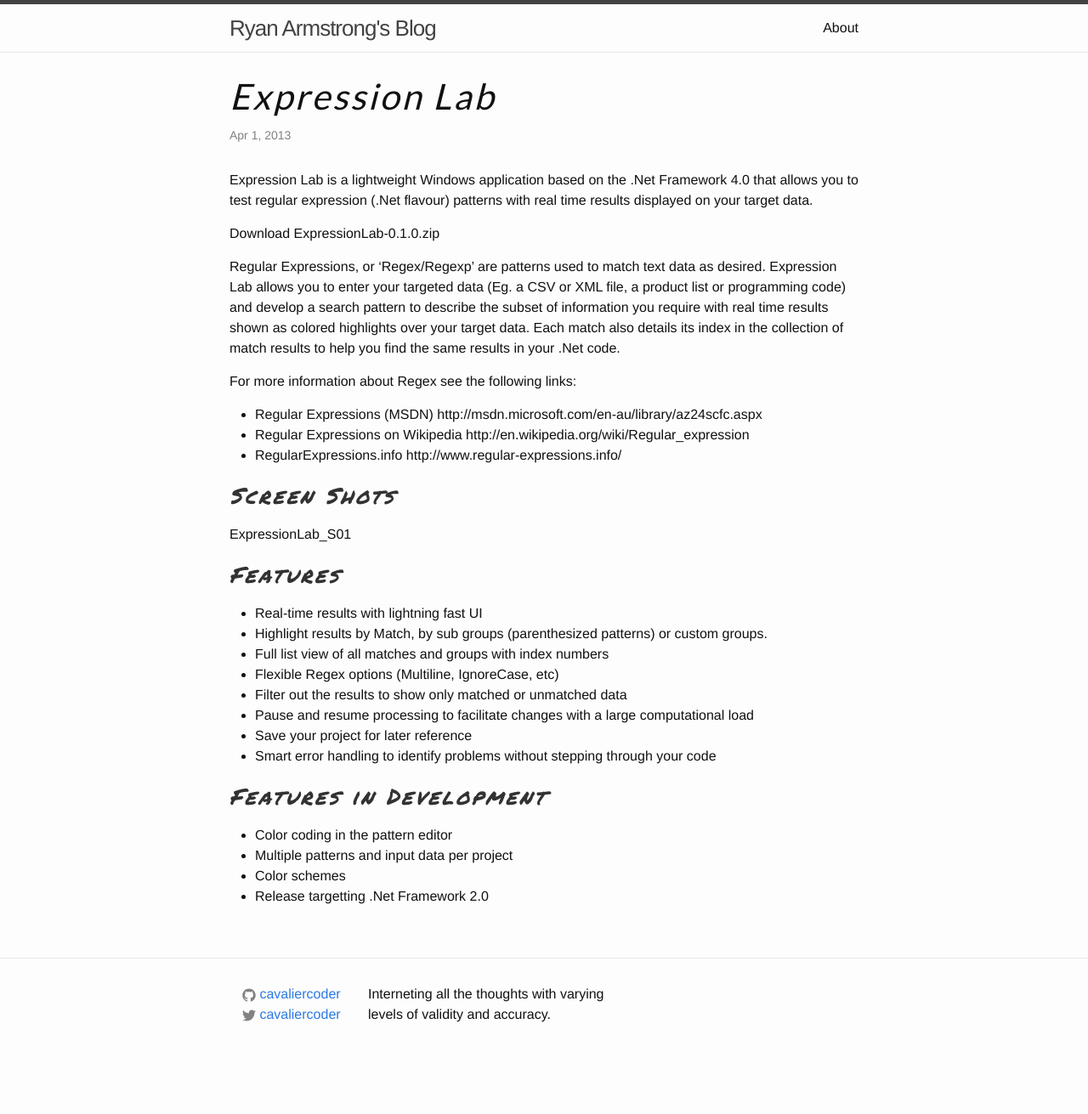
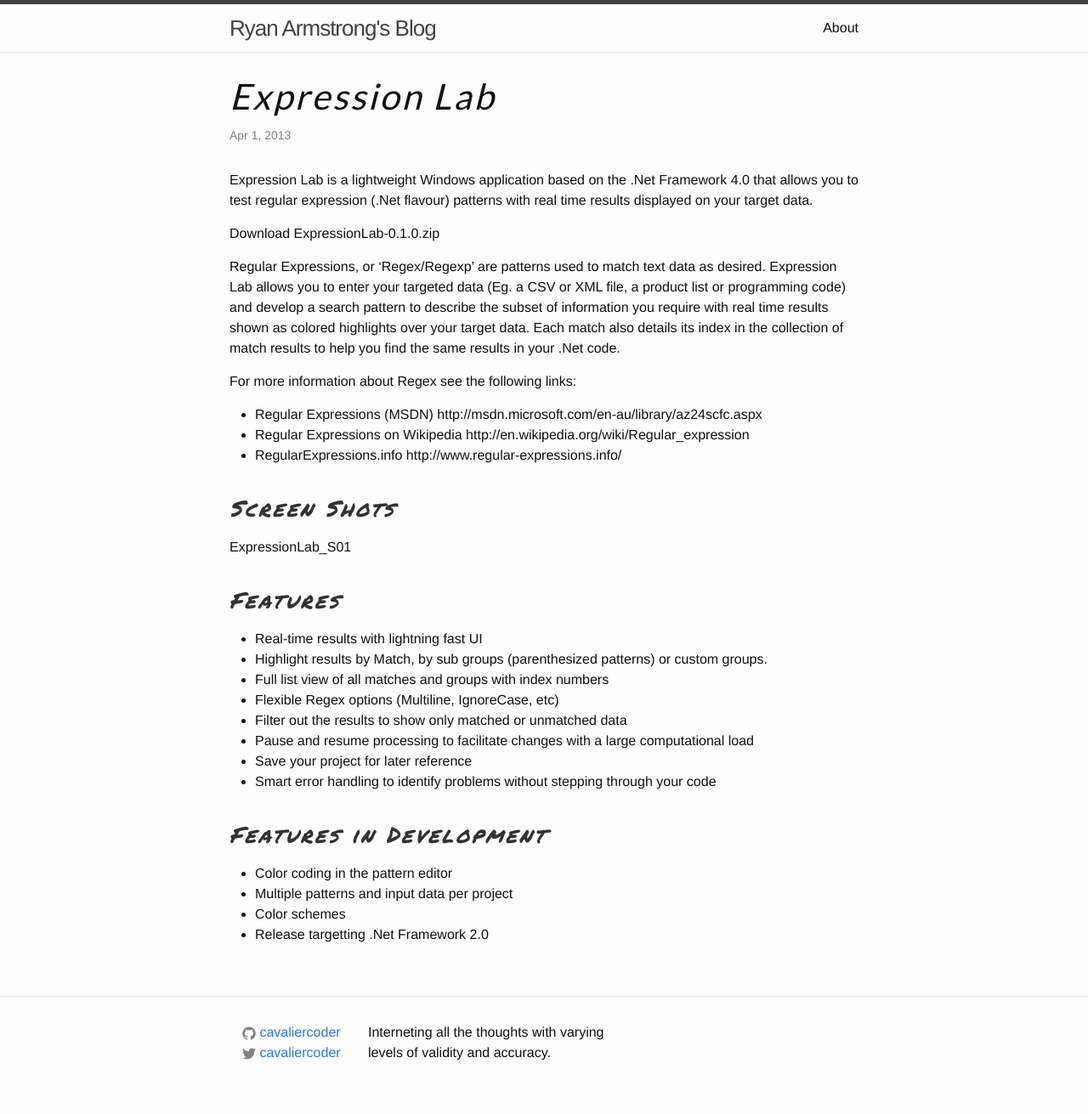
Before and after one commit to cavaliercoder/cavaliercoder.github.io, a Jekyll site: the page built from _posts/2013-04-01-expression-lab.md, in a window 1280 px wide. Shown: the whole page at 85% size. Built offline with Jekyll 4.4.1, drawn with Linux system fonts in a browser that asks for light colours; comment, search, counter and statistics services are not loaded; before the commit the page ends 1266 px from its top, so only the background shows below that.

```diff
--- /dev/null
+++ b/CNAME
@@ -0,0 +1 @@
+cavaliercoder.com
--- a/_sass/_layout.scss
+++ b/_sass/_layout.scss
@@ -210,6 +210,7 @@
     margin-bottom: $spacing-unit;
 
     h2 {
+        margin-top: $spacing-unit;
         font-family: 'Permanent Marker', Helvetica, Arial, sans-serif;
         font-size: 26px;
         color: #323232;
```
